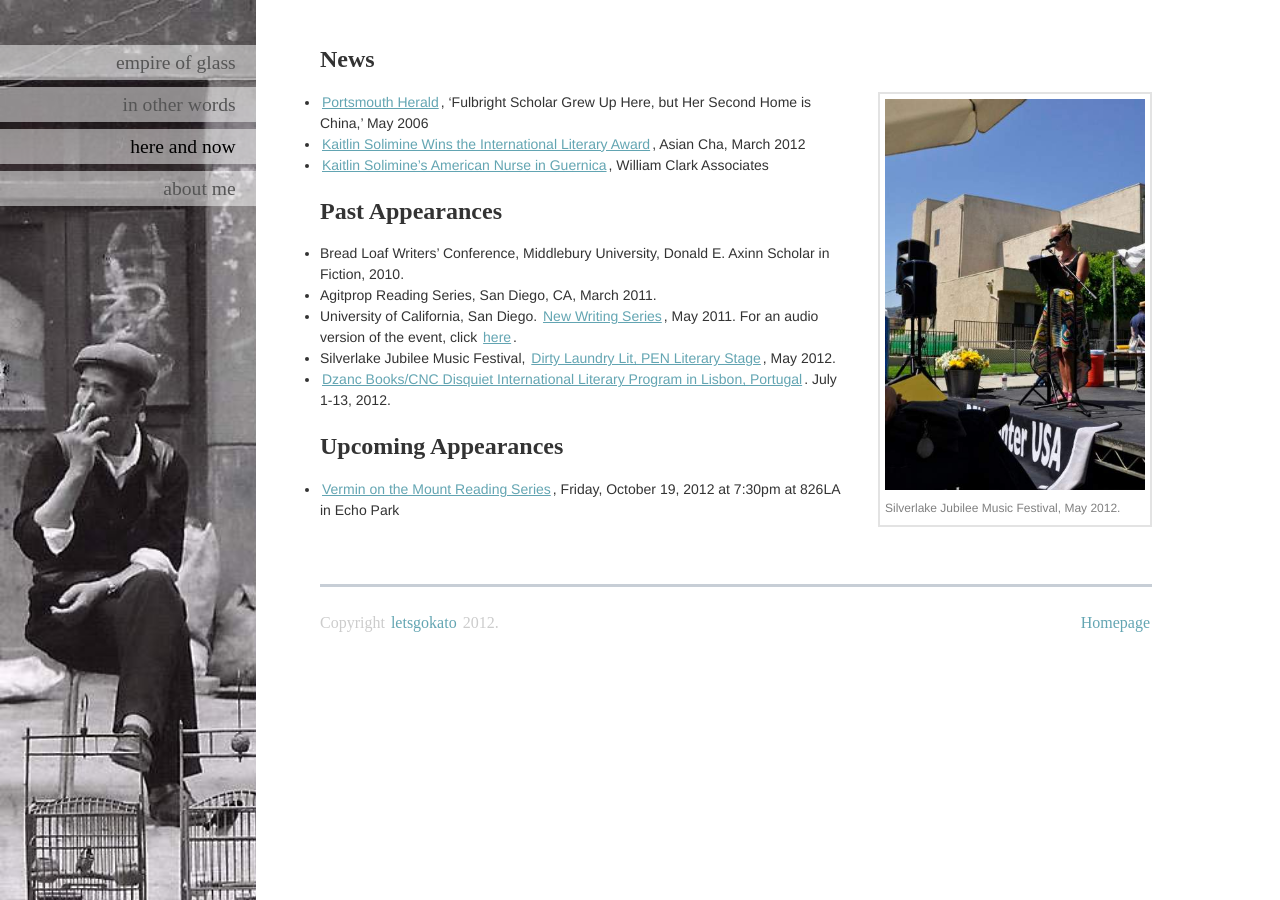
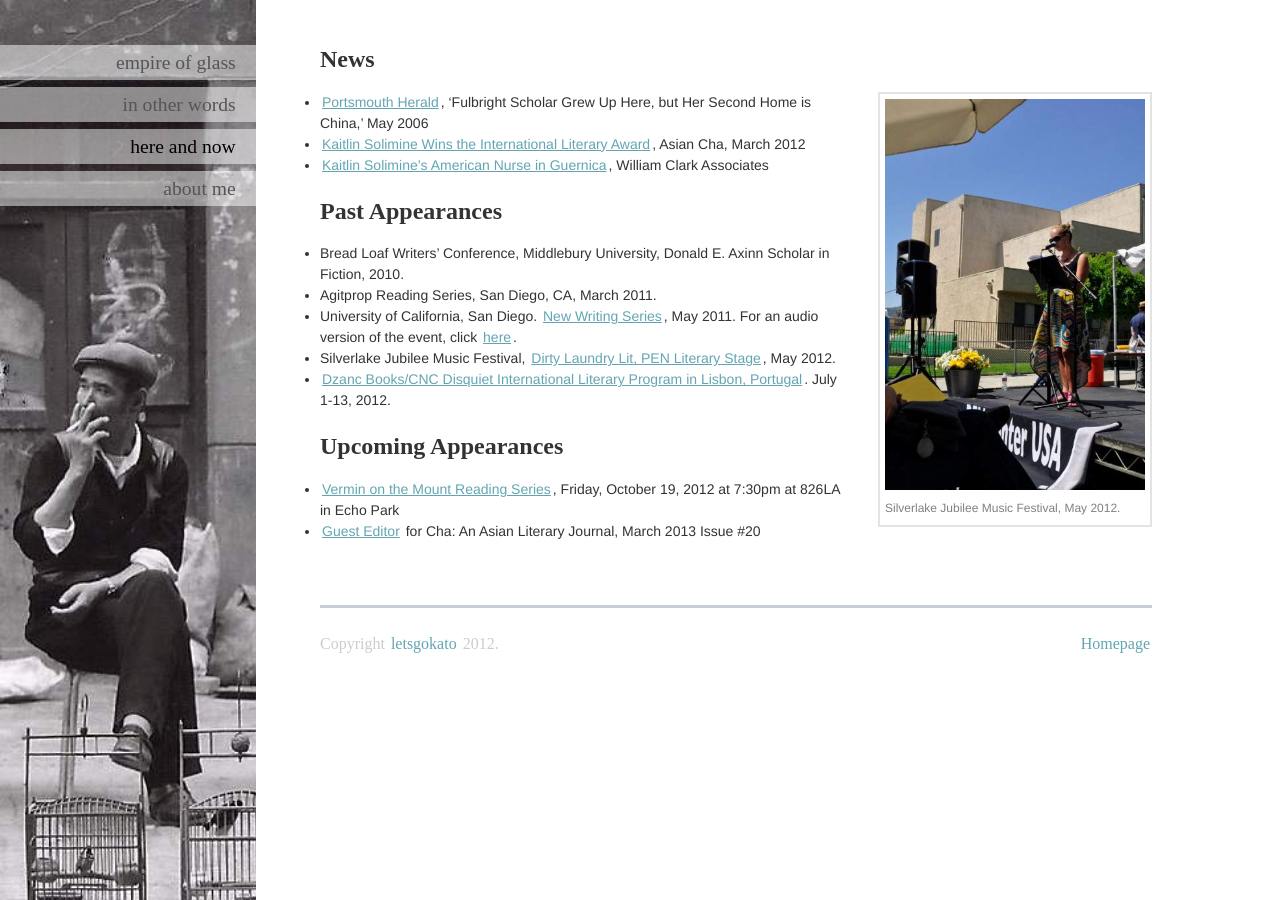
Before and after one commit to ajhit406/kato, a Jekyll site: the page built from hereandnow.md, in a window 1280 px wide. Built offline with Jekyll 4.4.1, drawn with Linux system fonts in a browser that asks for light colours; some web fonts are replaced; Markdown is read by kramdown in place of the engine named in the settings.

Commit message:
Guest editor

```diff
--- a/hereandnow.md
+++ b/hereandnow.md
@@ -26,5 +26,6 @@ lnav: hereandnow
 ## Upcoming Appearances
 
 * [Vermin on the Mount Reading Series](http://www.vermin.blogs.com/), Friday, October 19, 2012 at 7:30pm at 826LA in Echo Park
+* [Guest Editor](http://asiancha.blogspot.co.uk/2012/09/cha-call-for-submissions-issue-20-march.html) for Cha: An Asian Literary Journal, March 2013 Issue #20
 
 <br clear="all" />
```
